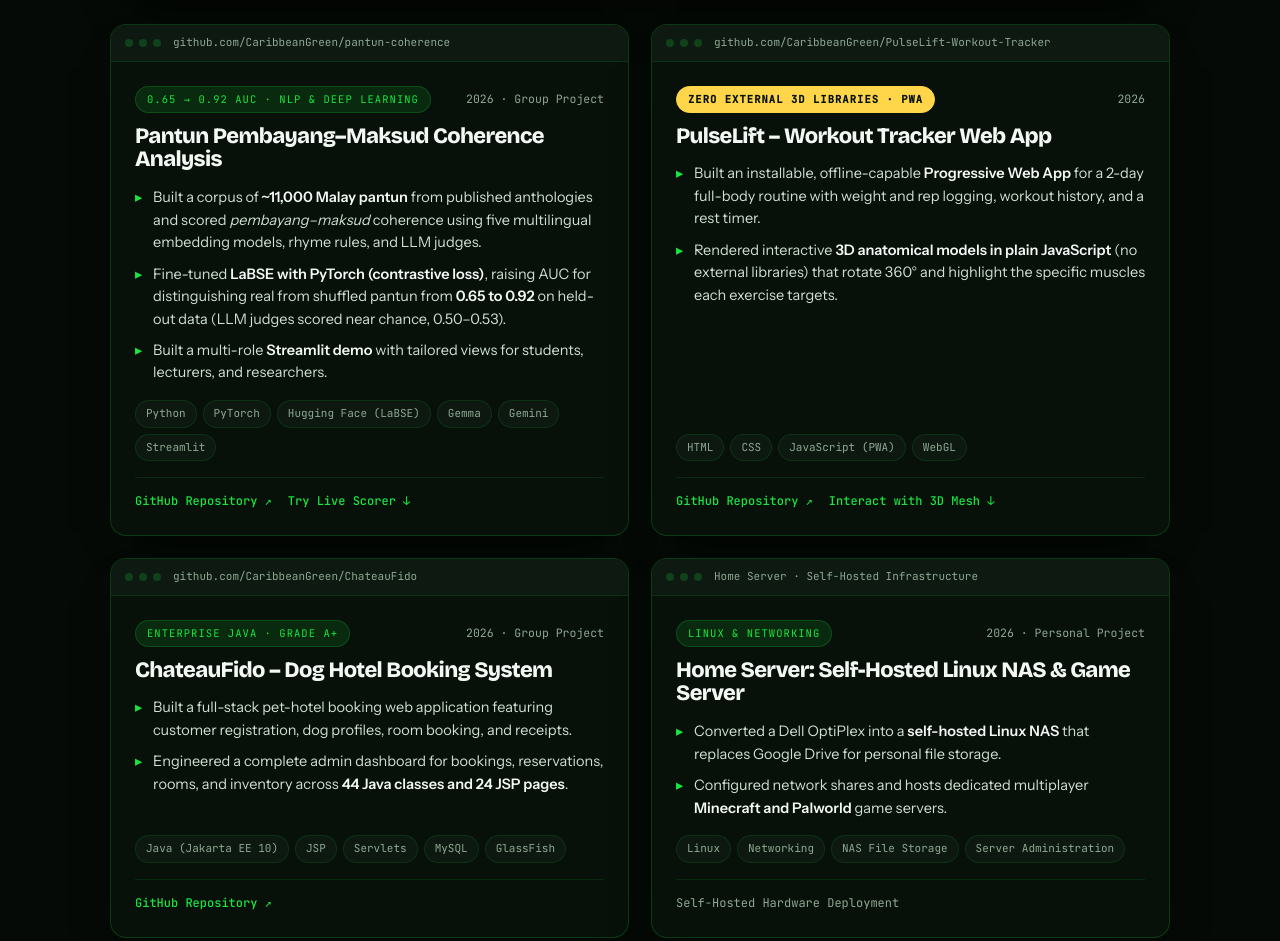
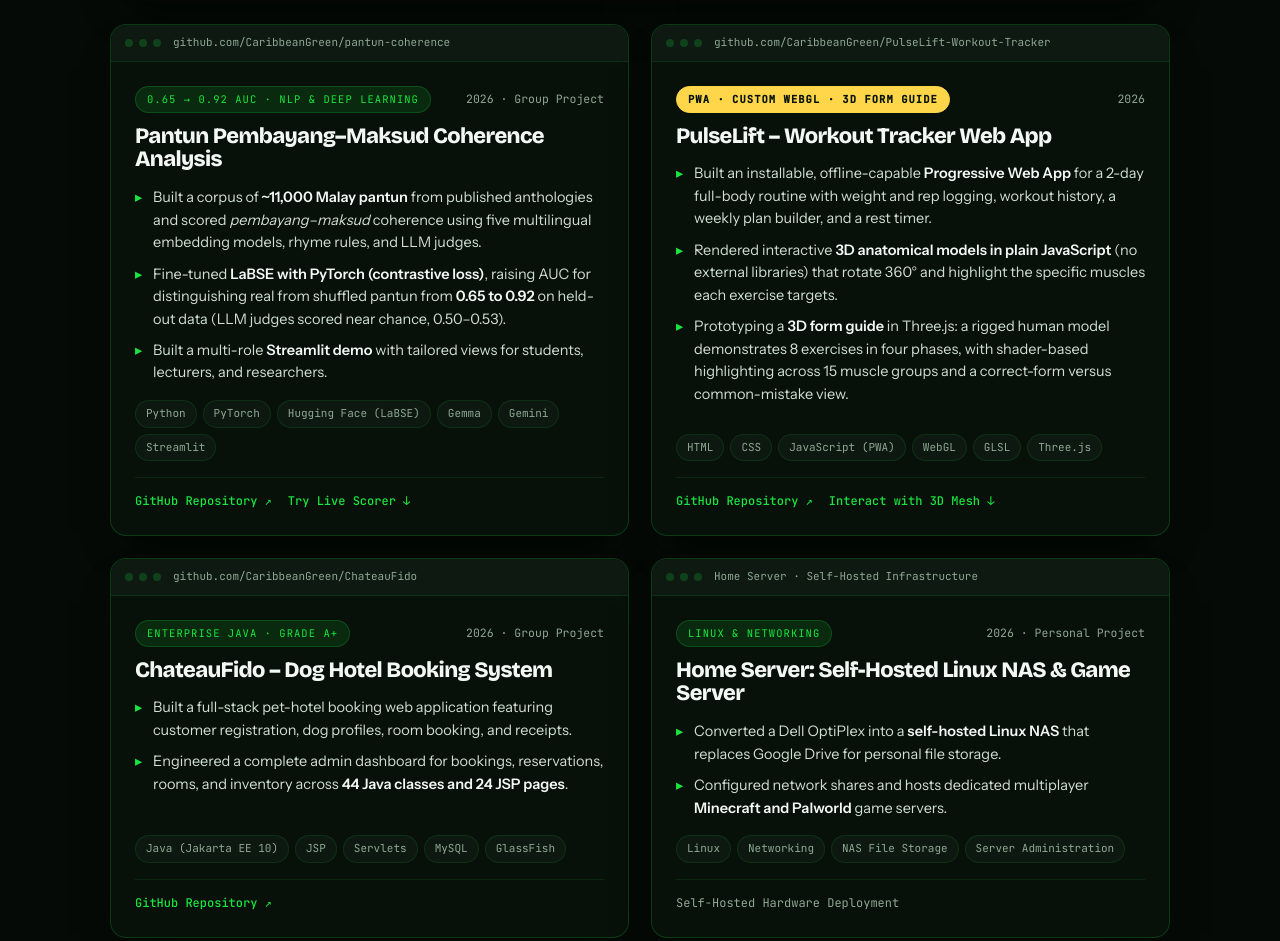
Before and after one commit to CaribbeanGreen/CaribbeanGreen.github.io, a plain HTML site: page index.html in a window 1280 px wide. Shown: the part 3173-4114 px from the top of the page. Drawn offline with nearby package versions, Linux system fonts and the light colour scheme.

Commit message:
Merge latest edits from aiman-portfolio (now the single portfolio repo)
- PulseLift card: weekly plan builder, 3D form guide prototype (Three.js), GLSL/Three.js tags
- Expo Vokasi award: certificate PDF and link
- README: preferred location Klang Valley (PJ / Shah Alam), LRT/MRT
- .gitignore: never publish the local 'Claude outputs' folder

Co-Authored-By: Claude Opus 5.5 <noreply@anthropic.com>

```diff
--- a/index.html
+++ b/index.html
@@ -293,16 +293,17 @@
       <div class="shotbar"><i></i><i></i><i></i><span>github.com/CaribbeanGreen/PulseLift-Workout-Tracker</span></div>
       <div class="proj-body">
         <div class="proj-meta-top">
-          <span class="flag warm">Zero External 3D Libraries · PWA</span>
+          <span class="flag warm">PWA · Custom WebGL · 3D Form Guide</span>
           <span class="proj-year">2026</span>
         </div>
         <h3>PulseLift – Workout Tracker Web App</h3>
         <ul class="resume-bullets">
-          <li>Built an installable, offline-capable <strong>Progressive Web App</strong> for a 2-day full-body routine with weight and rep logging, workout history, and a rest timer.</li>
+          <li>Built an installable, offline-capable <strong>Progressive Web App</strong> for a 2-day full-body routine with weight and rep logging, workout history, a weekly plan builder, and a rest timer.</li>
           <li>Rendered interactive <strong>3D anatomical models in plain JavaScript</strong> (no external libraries) that rotate 360° and highlight the specific muscles each exercise targets.</li>
+          <li>Prototyping a <strong>3D form guide</strong> in Three.js: a rigged human model demonstrates 8 exercises in four phases, with shader-based highlighting across 15 muscle groups and a correct-form versus common-mistake view.</li>
         </ul>
         <div class="tags">
-          <i>HTML</i><i>CSS</i><i>JavaScript (PWA)</i><i>WebGL</i>
+          <i>HTML</i><i>CSS</i><i>JavaScript (PWA)</i><i>WebGL</i><i>GLSL</i><i>Three.js</i>
         </div>
         <div class="proj-links">
           <a href="https://github.com/CaribbeanGreen/PulseLift-Workout-Tracker" target="_blank" rel="noopener">GitHub Repository ↗</a>
@@ -646,6 +647,7 @@ Budi yang baik dikenang juga.</textarea>
         <div class="cert-links">
           <a href="https://fyp.uitmkt.com" target="_blank" rel="noopener" class="btn btn-ghost">fyp.uitmkt.com ↗</a>
           <a href="https://expo.vokasi-usu.id/lomba/produk-inovasi-internasional" target="_blank" rel="noopener" class="btn btn-ghost">Competition page ↗</a>
+          <a href="assets/awards/Expo_Vokasi_2026_2nd_Place_Certificate.pdf" target="_blank" rel="noopener" class="btn btn-ghost">Certificate (PDF) ↗</a>
           <a href="https://www.instagram.com/expo.vokasi_usu/p/DfbzrEzIJpC/" target="_blank" rel="noopener" class="btn btn-ghost">Official announcement (@expo.vokasi_usu) ↗</a>
         </div>
       </div>
```
Also changed, not shown: 3 other files.
